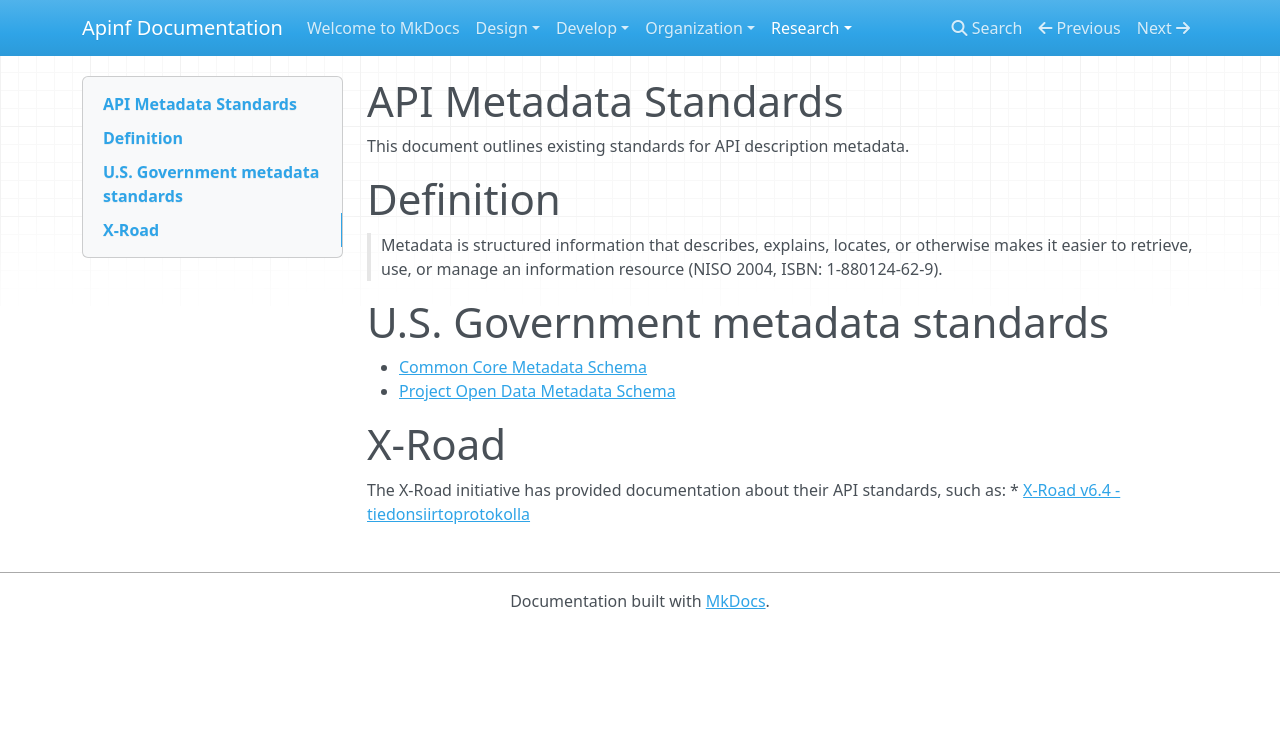
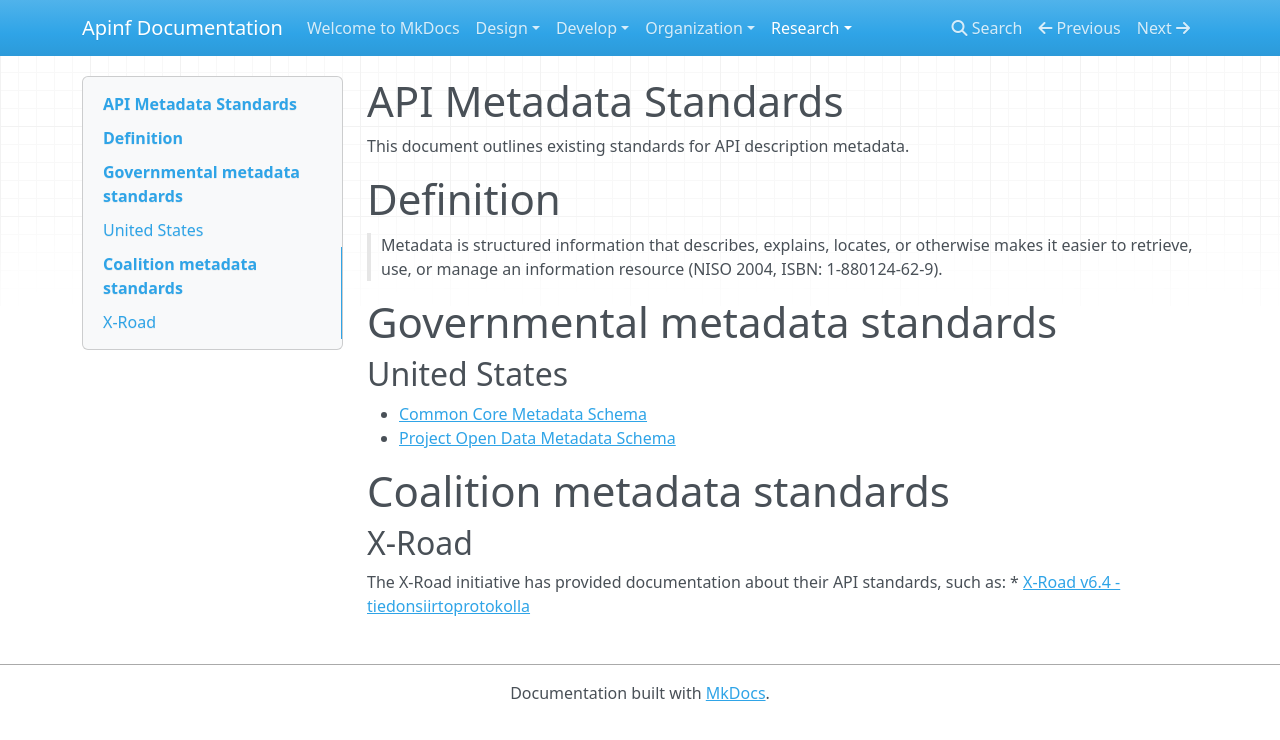
Before and after one commit to apinf/docs, an MkDocs documentation site: the page built from docs/research/API Metadata Standards.md, in a window 1280 px wide. Shown: the top 740 px of the page. Built offline with MkDocs 1.6.1, drawn with Linux system fonts in a browser that asks for light colours; nearby versions of some CDN libraries.

Commit message:
Add top level headers / sub-headings

```diff
--- a/docs/research/API Metadata Standards.md
+++ b/docs/research/API Metadata Standards.md
@@ -4,10 +4,12 @@ This document outlines existing standards for API description metadata.
 # Definition
 > Metadata is structured information that describes, explains, locates, or otherwise makes it easier to retrieve, use, or manage an information resource (NISO 2004, ISBN: 1-880124-62-9).
 
-# U.S. Government metadata standards
+# Governmental metadata standards
+## United States
 * [Common Core Metadata Schema](https://project-open-data.cio.gov/schema/)
 * [Project Open Data Metadata Schema](https://project-open-data.cio.gov/v1.1/schema/)
 
-# X-Road
+# Coalition metadata standards
+## X-Road
 The X-Road initiative has provided documentation about their API standards, such as:
 * [X-Road v6.4 -tiedonsiirtoprotokolla](https://confluence.csc.fi/display/Palveluvayla/X-Road+v6.4+-tiedonsiirtoprotokolla)
```
